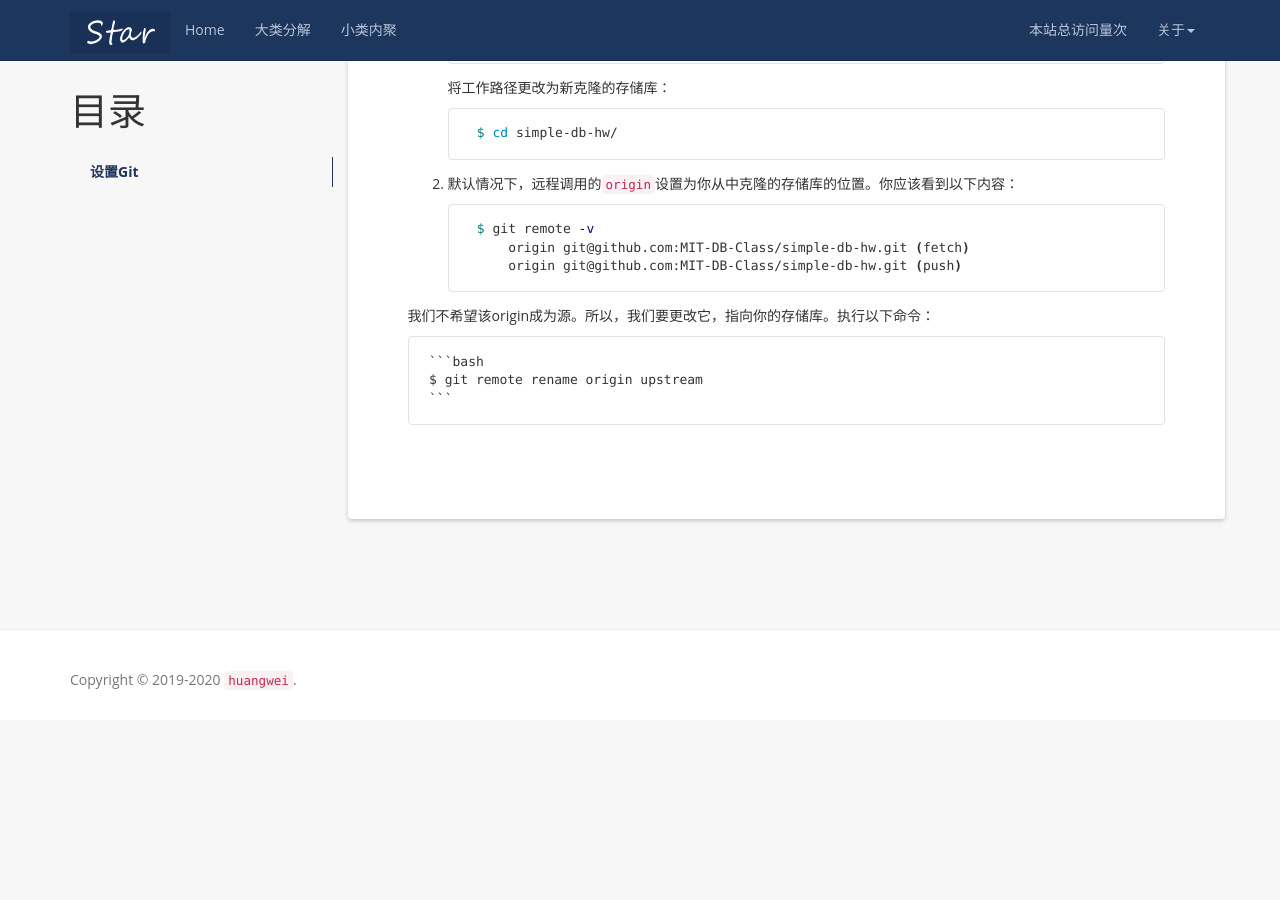
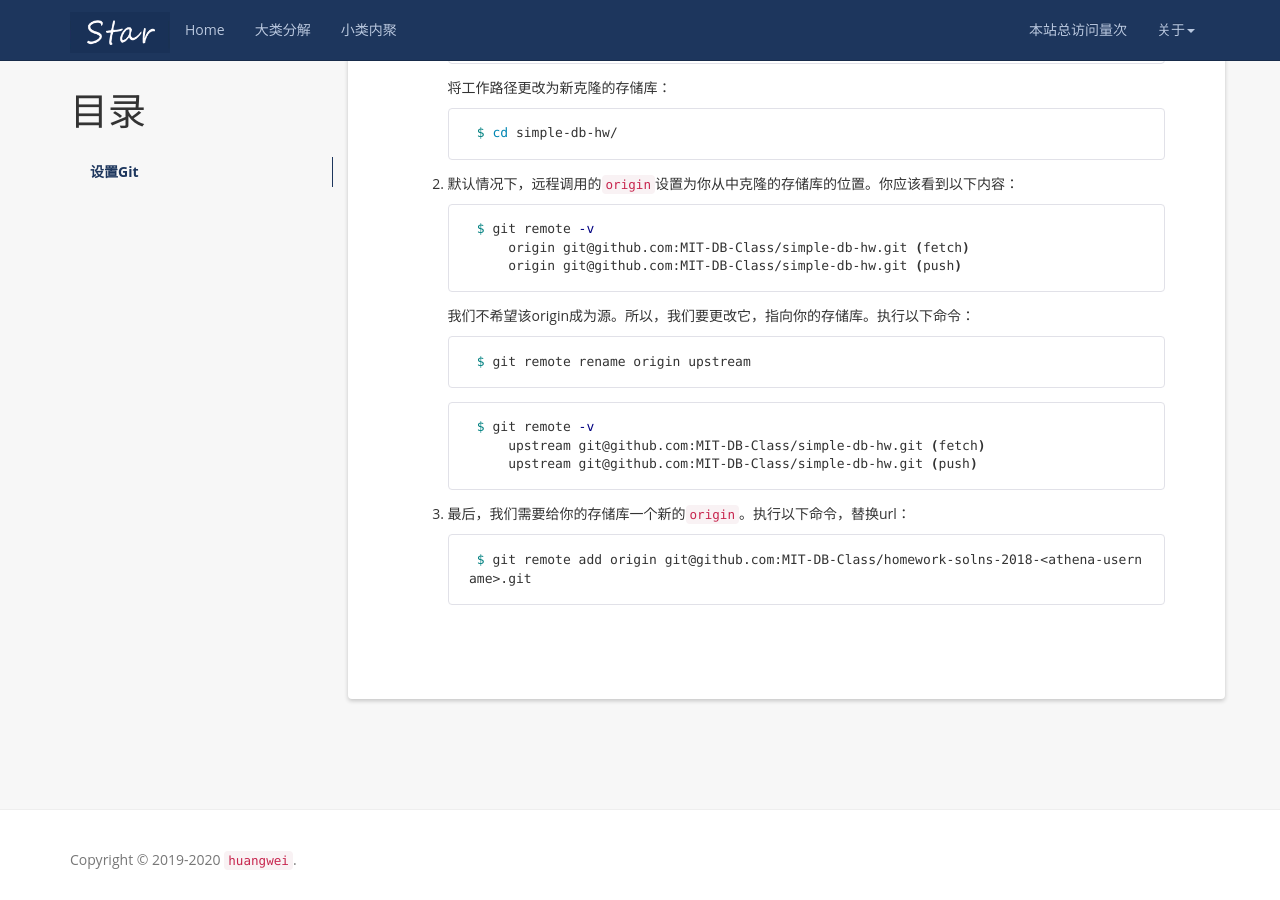
Before and after one commit to mayunmeiyouming/blog, a Jekyll site: the page built from _posts/2020-02-16-Git多库同步管理.md, in a window 1280 px wide and 900 px high, scrolled down 649 px. Built offline with Jekyll 4.4.1, drawn with Linux system fonts in a browser that asks for light colours; nearby versions of some CDN libraries; a script that is not in the unit is left out; comment, search, counter and statistics services are not loaded; before the commit the page ends 1369 px from its top, so only the background shows below that.

Commit message:
2020-2-16-7

````diff
--- a/_posts/2020-02-16-Git多库同步管理.md
+++ b/_posts/2020-02-16-Git多库同步管理.md
@@ -35,8 +35,20 @@ tag: Git
         origin git@github.com:MIT-DB-Class/simple-db-hw.git (push)
     ```
 
-我们不希望该origin成为源。所以，我们要更改它，指向你的存储库。执行以下命令：
+    我们不希望该origin成为源。所以，我们要更改它，指向你的存储库。执行以下命令：
 
     ```bash
     $ git remote rename origin upstream
     ```
+
+    ```bash
+    $ git remote -v
+        upstream git@github.com:MIT-DB-Class/simple-db-hw.git (fetch)
+        upstream git@github.com:MIT-DB-Class/simple-db-hw.git (push)
+    ```
+
+3. 最后，我们需要给你的存储库一个新的`origin`。执行以下命令，替换url：
+
+    ```bash
+    $ git remote add origin git@github.com:MIT-DB-Class/homework-solns-2018-<athena-username>.git
+    ```
````
